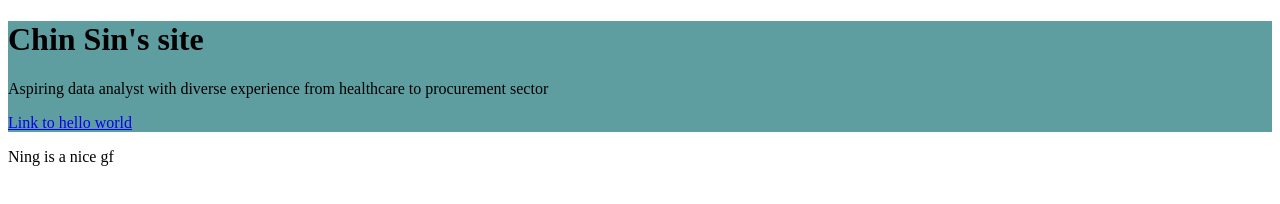
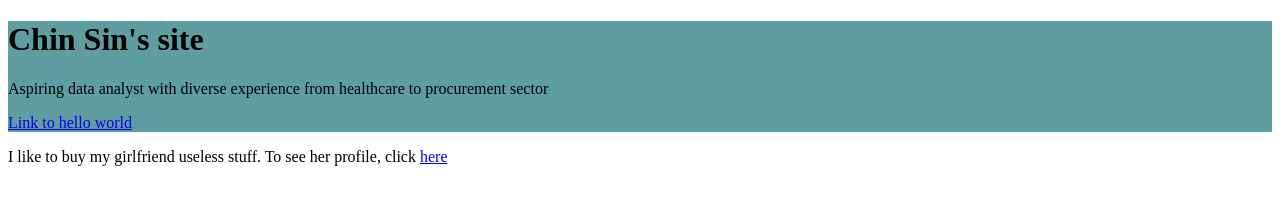
Before and after one commit to AngChinSin/AngChinSin.github.io, a plain HTML site: page index.html in a window 1280 px wide. Drawn offline with Linux system fonts and the light colour scheme.

Commit message:
changed naming

```diff
--- a/index.html.html
+++ b/index.html
@@ -18,6 +18,6 @@
 
 
 
-    <p> Ning is a nice gf</p>
+    <p>I like to buy my girlfriend useless stuff. To see her profile, click <a href="https://kathleen-lin.github.io">here</a></p>
 </body>
 </html>
```
